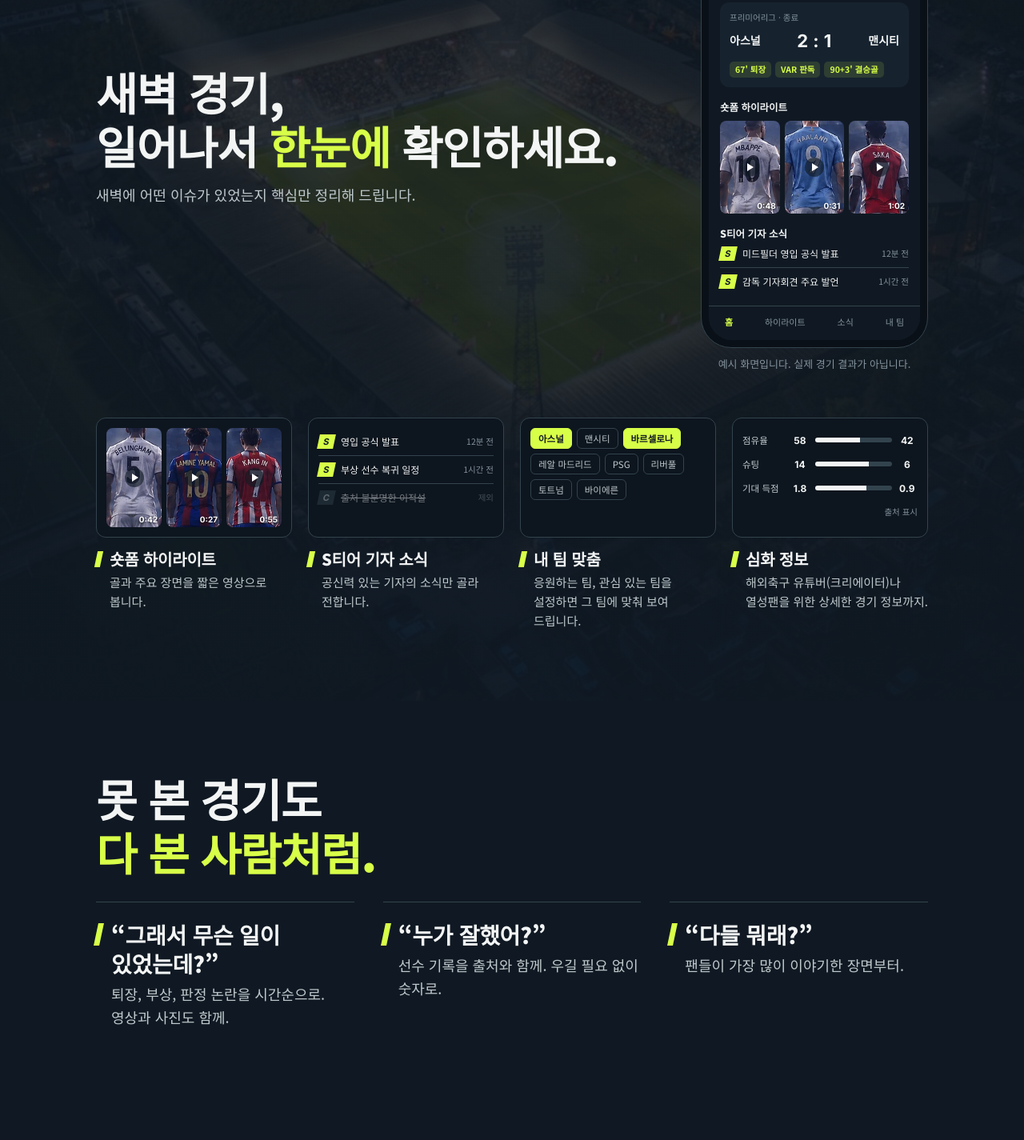
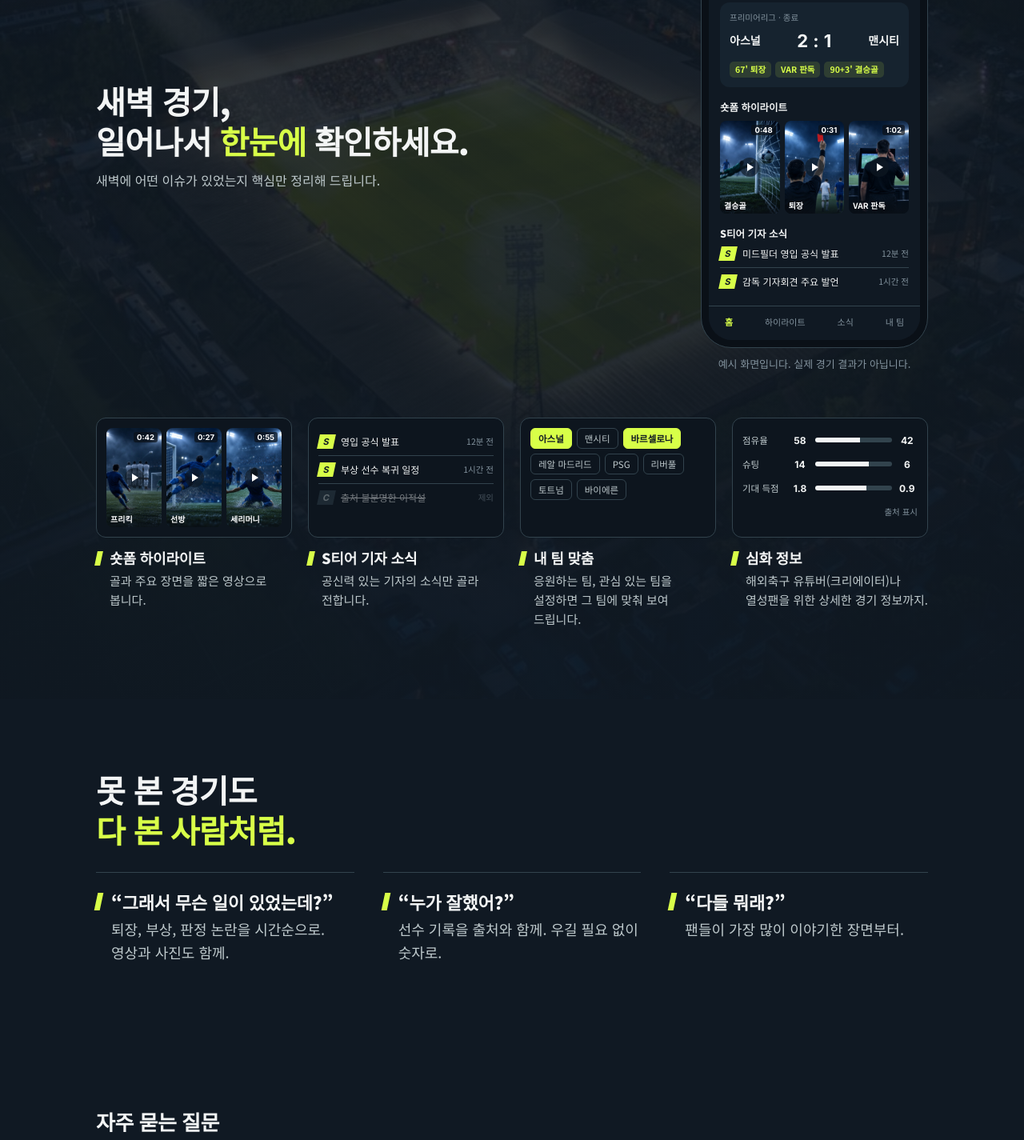
Before and after one commit to Sangwoo-97/postxi, a plain HTML site: page index.html in a window 1280 px wide. Shown: the part 919-2344 px from the top of the page at 80% size. Drawn offline with Linux system fonts and the light colour scheme.

Commit message:
숏폼 썸네일 6장 교체, 섹션 제목 크기 줄임

```diff
--- a/index.html
+++ b/index.html
@@ -61,8 +61,8 @@
 
   /* 블록 공통 */
   .block { padding: 52px 0; }
-  .block-title { font-size: clamp(30px, 8vw, 56px); font-weight: 900; line-height: 1.2; letter-spacing: -0.02em; }
-  .block-sub { margin-top: 14px; color: var(--slate-l); max-width: 30em; }
+  .block-title { font-size: clamp(24px, 6.4vw, 40px); font-weight: 900; line-height: 1.25; letter-spacing: -0.02em; }
+  .block-sub { margin-top: 12px; color: var(--slate-l); font-size: 16px; max-width: 30em; }
 
   .gap { background: linear-gradient(rgba(16,25,35,.84), rgba(16,25,35,.94)), url("stadium.jpg") center / cover no-repeat; }
 
@@ -92,12 +92,13 @@
   .ph-tabs .on { color: var(--lime); font-weight: 700; }
   .phone-note { margin-top: 10px; text-align: center; color: var(--slate); font-size: 13px; }
 
-  /* 짧은 영상 칸: 첫 화면 사진의 한 부분을 미리보기로 쓴다 */
+  /* 짧은 영상 칸: 장면마다 따로 만든 그림(--img)을 미리보기로 쓰고, 아래에 장면 이름과 길이를 적는다 */
   .shorts { display: flex; gap: 6px; margin-top: 8px; }
-  .shorts i { position: relative; flex: 1; aspect-ratio: 9 / 14; border-radius: 8px; overflow: hidden; background: #0A1017 url("hero.jpg?v=5") no-repeat; background-size: 936px auto; background-position: var(--x) -191px; }
+  .shorts i { position: relative; flex: 1; aspect-ratio: 9 / 14; border-radius: 8px; overflow: hidden; background: #0A1017 var(--img) center / cover no-repeat; font-style: normal; }
+  .shorts i > span { position: absolute; left: 0; right: 0; bottom: 0; padding: 14px 5px 4px; background: linear-gradient(transparent, rgba(10,16,23,.85)); color: #fff; font-size: 10px; font-weight: 700; line-height: 1.2; }
   .shorts i::before { content: ""; position: absolute; left: 50%; top: 50%; width: 24px; height: 24px; margin: -12px 0 0 -12px; border-radius: 50%; background: rgba(16,25,35,.62); }
   .shorts i::after { content: ""; position: absolute; left: 50%; top: 50%; margin: -5px 0 0 -3px; border-left: 8px solid #fff; border-top: 5px solid transparent; border-bottom: 5px solid transparent; }
-  .shorts b { position: absolute; right: 5px; bottom: 4px; color: #fff; font: 700 10px Inter, sans-serif; text-shadow: 0 1px 3px rgba(0,0,0,.8); }
+  .shorts b { position: absolute; right: 5px; top: 5px; padding: 1px 4px; border-radius: 3px; background: rgba(10,16,23,.7); color: #fff; font: 700 9.5px Inter, sans-serif; }
 
   /* 기자 소식 줄: 등급 표시는 워드마크처럼 기울인 네모 */
   .news li { display: flex; align-items: center; gap: 8px; padding: 8px 0; border-bottom: 1px solid var(--line); }
@@ -116,7 +117,7 @@
   .feat-ui { height: 150px; padding: 12px; border: 1px solid var(--line); border-radius: 12px; background: #0D151E; font-size: 12px; line-height: 1.4; overflow: hidden; }
   .feat-ui .shorts { height: 100%; margin: 0; }
   .feat-ui .shorts i { aspect-ratio: auto; }
-  .feat h3 { display: flex; gap: 10px; align-items: baseline; margin-top: 14px; font-size: 20px; font-weight: 900; line-height: 1.3; letter-spacing: -0.01em; }
+  .feat h3 { display: flex; gap: 10px; align-items: baseline; margin-top: 14px; font-size: 18px; font-weight: 900; line-height: 1.3; letter-spacing: -0.01em; }
   .feat h3::before { content: ""; flex: none; align-self: flex-start; margin-top: .16em; width: 7px; height: 1em; background: var(--lime); transform: skewX(var(--slant)); }
   .feat > p { margin-top: 4px; padding-left: 17px; color: var(--slate-l); font-size: 15px; }
   .st { display: grid; grid-template-columns: 4.4em 2.2em 1fr 2.2em; align-items: center; gap: 6px; padding: 7px 0; }
@@ -128,7 +129,7 @@
   /* 해결: 아침에 궁금한 세 가지를 질문 그대로 */
   .asks { margin-top: 28px; border-top: 1px solid var(--line); }
   .asks li { padding: 20px 0; border-bottom: 1px solid var(--line); }
-  .asks h3 { display: flex; gap: 12px; align-items: baseline; font-size: clamp(22px, 5.8vw, 28px); font-weight: 900; line-height: 1.3; letter-spacing: -0.01em; }
+  .asks h3 { display: flex; gap: 12px; align-items: baseline; font-size: clamp(19px, 5vw, 22px); font-weight: 900; line-height: 1.3; letter-spacing: -0.01em; }
   .asks h3::before { content: ""; flex: none; align-self: flex-start; margin-top: .16em; width: 7px; height: 1em; background: var(--lime); transform: skewX(var(--slant)); }
   .asks p { margin-top: 6px; padding-left: 19px; color: var(--slate-l); }
 
@@ -140,7 +141,7 @@
   .faq summary::after { content: "+"; position: absolute; right: 2px; top: 11px; color: var(--lime); font-family: Inter, sans-serif; font-size: 24px; font-weight: 500; }
   .faq details[open] summary::after { content: "–"; }
   .faq details p { padding: 0 0 18px; color: var(--slate-l); }
-  .faq-title { font-size: clamp(22px, 5vw, 30px); font-weight: 900; letter-spacing: -0.02em; }
+  .faq-title { font-size: clamp(20px, 5vw, 26px); font-weight: 900; letter-spacing: -0.02em; }
 
   /* 신청: 이메일 칸 하나 + 버튼 하나. 버튼은 워드마크와 같은 12° 기울임 */
   .signup { margin-top: 24px; display: grid; gap: 12px; max-width: 520px; }
@@ -229,7 +230,7 @@
                   <ul class="ph-ev"><li>67' 퇴장</li><li>VAR 판독</li><li>90+3' 결승골</li></ul>
                 </div>
                 <p class="ph-label">숏폼 하이라이트</p>
-                <div class="shorts"><i style="--x:-41px"><b>0:48</b></i><i style="--x:-431px"><b>0:31</b></i><i style="--x:-674px"><b>1:02</b></i></div>
+                <div class="shorts"><i style="--img:url(short-goal.jpg)"><b>0:48</b><span>결승골</span></i><i style="--img:url(short-redcard.jpg)"><b>0:31</b><span>퇴장</span></i><i style="--img:url(short-var.jpg)"><b>1:02</b><span>VAR 판독</span></i></div>
                 <p class="ph-label">S티어 기자 소식</p>
                 <ul class="news">
                   <li><b class="tier">S</b><span>미드필더 영입 공식 발표</span><small>12분 전</small></li>
@@ -246,7 +247,7 @@
       <ul class="feats" tabindex="0" aria-label="주요 기능 네 가지">
         <li class="feat">
           <div class="feat-ui" aria-hidden="true">
-            <div class="shorts"><i style="--x:-124px"><b>0:42</b></i><i style="--x:-279px"><b>0:27</b></i><i style="--x:-518px"><b>0:55</b></i></div>
+            <div class="shorts"><i style="--img:url(short-freekick.jpg)"><b>0:42</b><span>프리킥</span></i><i style="--img:url(short-save.jpg)"><b>0:27</b><span>선방</span></i><i style="--img:url(short-celebration.jpg)"><b>0:55</b><span>세리머니</span></i></div>
           </div>
           <h3>숏폼 하이라이트</h3><p>골과 주요 장면을 짧은 영상으로 봅니다.</p>
         </li>
```
Also changed, not shown: short-celebration.jpg (added), short-freekick.jpg (added), short-goal.jpg (added), short-redcard.jpg (added), short-save.jpg (added), short-var.jpg (added).
